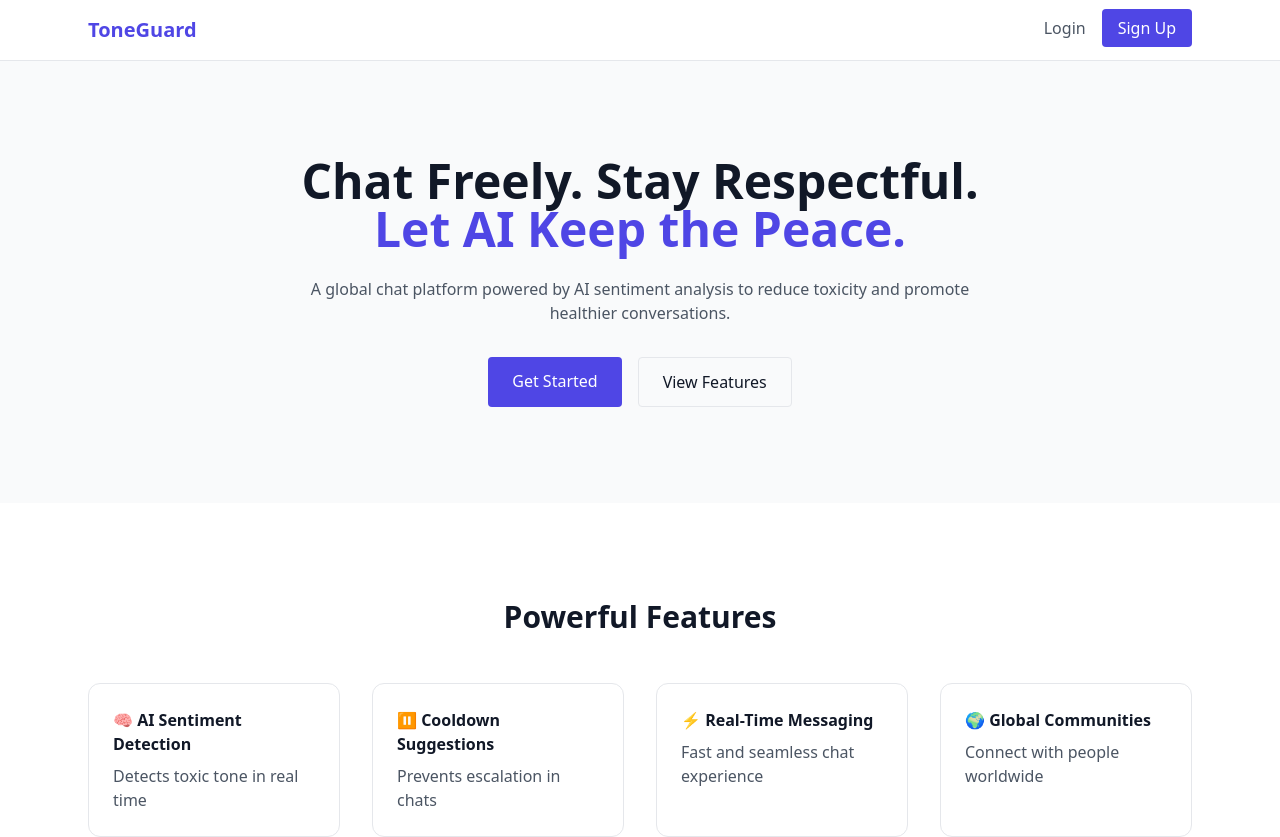
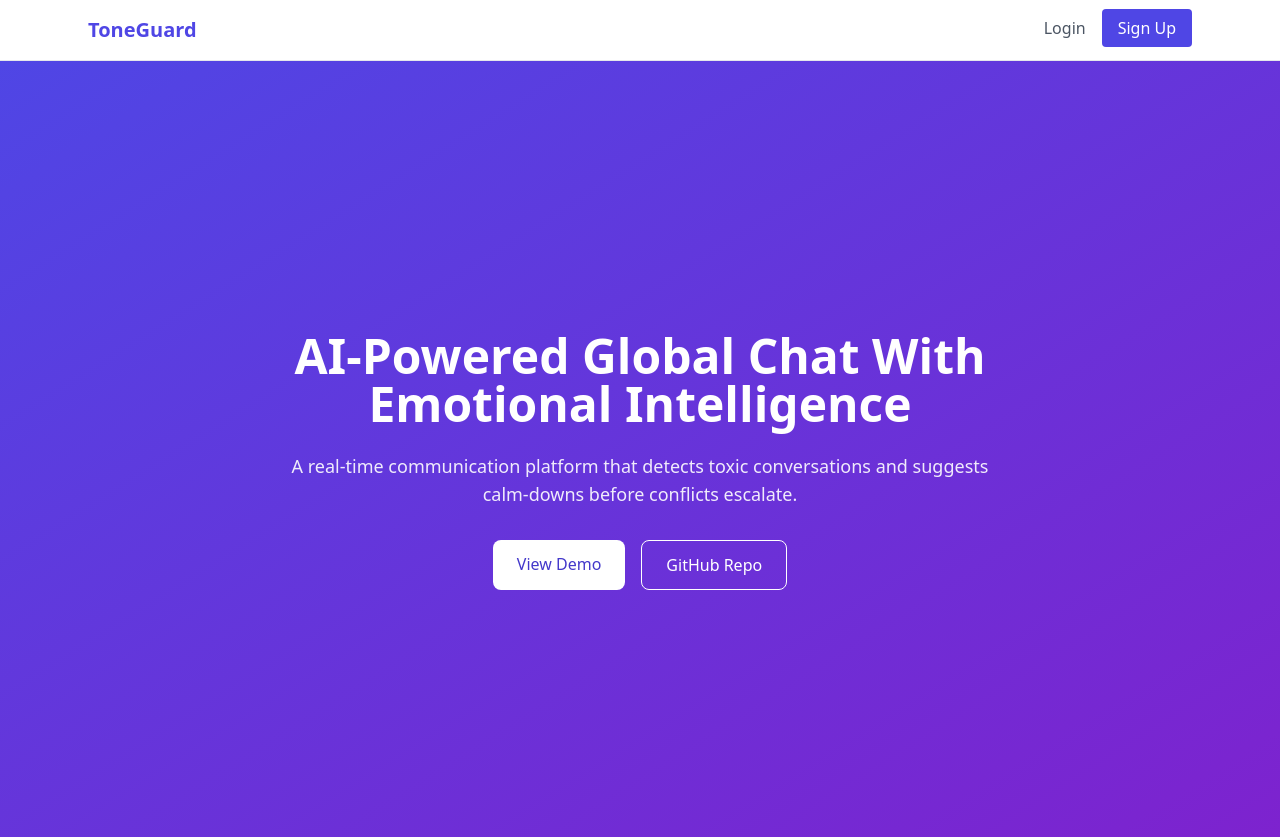
Before and after one commit to Rabbi111-cloud/VIBRA, a Next.js app: page / in a window 1280 px wide. Shown: the top 837 px of the page. Built offline with nearby package versions, Linux system fonts and the light colour scheme.

Commit message:
Update Hero.js

```diff
--- a/components/Hero.js
+++ b/components/Hero.js
@@ -1,24 +1,32 @@
 export default function Hero() {
   return (
-    <section className="bg-gray-50 py-24 text-center">
-      <h1 className="text-5xl font-bold">
-        Chat Freely. Stay Respectful.
-        <span className="block text-indigo-600">Let AI Keep the Peace.</span>
-      </h1>
+    <section className="min-h-screen flex items-center justify-center bg-gradient-to-br from-indigo-600 to-purple-700 text-white">
+      <div className="text-center max-w-3xl px-6">
+        <h1 className="text-5xl font-bold mb-6">
+          AI-Powered Global Chat With Emotional Intelligence
+        </h1>
 
-      <p className="mt-6 max-w-2xl mx-auto text-gray-600">
-        A global chat platform powered by AI sentiment analysis to reduce toxicity
-        and promote healthier conversations.
-      </p>
+        <p className="text-lg opacity-90 mb-8">
+          A real-time communication platform that detects toxic conversations
+          and suggests calm-downs before conflicts escalate.
+        </p>
 
-      <div className="mt-8 flex justify-center gap-4">
-        <a href="/signup" className="px-6 py-3 bg-indigo-600 text-white rounded">
-          Get Started
-        </a>
-        <a href="#features" className="px-6 py-3 border rounded">
-          View Features
-        </a>
+        <div className="flex justify-center gap-4">
+          <a
+            href="#"
+            className="px-6 py-3 bg-white text-indigo-700 rounded-lg font-medium"
+          >
+            View Demo
+          </a>
+
+          <a
+            href="#"
+            className="px-6 py-3 border border-white rounded-lg"
+          >
+            GitHub Repo
+          </a>
+        </div>
       </div>
     </section>
-  )
+  );
 }
```
